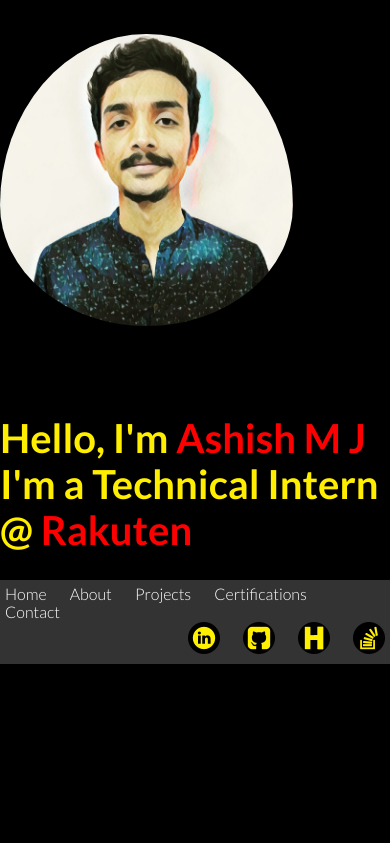
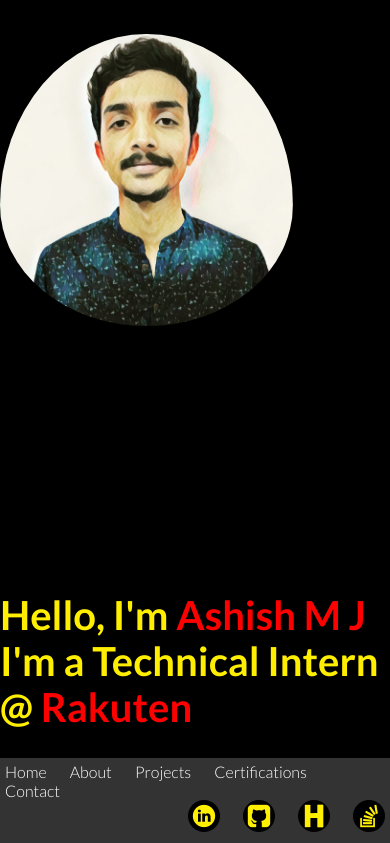
Before and after one commit to ashish-mj/Ashish-M-J, a Flask app: page / in a window 390 px wide. Shown: the part 264-1107 px from the top of the page. Before the commit the page ends 928 px from the top, so only its background shows below. Run offline with Flask 2, Linux system fonts and the light colour scheme.

Commit message:
Make responsive and edit home page

```diff
--- a/static/css/home.css
+++ b/static/css/home.css
@@ -1,3 +1,6 @@
+section{
+    height: 90vh;
+}
 .photo{
     width: 75%;
     height: 75%;
--- a/templates/home.html
+++ b/templates/home.html
@@ -5,14 +5,15 @@
 {%endblock%}
 
 {%block content%}
+<section>
     <div class="row">
         <div class="col span-1-of-2">
             <img src="../static/images/prisma.jpg" alt="AMJ  image" class="photo">
         </div>
-    <div class="col span-1-of-2"></div>
+        <div class="col span-1-of-2">
         <h1 class="text-box">Hello, I'm <span class="rakuten">Ashish M J</span>
             <br>I'm a Technical Intern @ <span class="rakuten">Rakuten</span></h1>
         </div>
     </div>
-</div>
+</section>
 {%endblock%}
--- a/templates/template.html
+++ b/templates/template.html
@@ -7,6 +7,7 @@
     <link href="https://fonts.googleapis.com/css?family=Lato:100,300,300i,400,700" rel="stylesheet">
     <link rel="stylesheet" href="../static/css/template.css">
     <link rel="icon" href="../static/images/logo.png" type="image/jpg">
+    <meta name="viewport" content="width=device-width, initial-scale=1.0">
     {% block head%}
 
 
```
Lines whose indentation alone changed are shown as unchanged.
